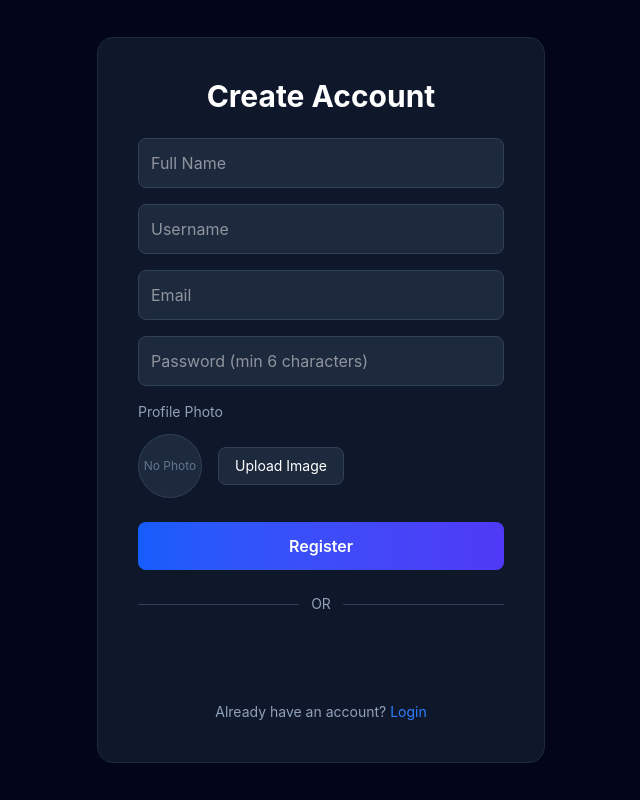
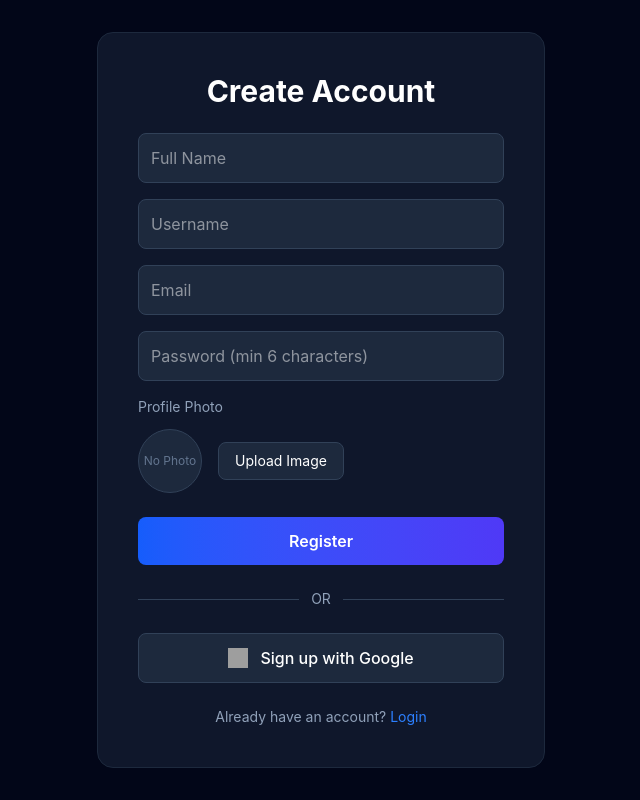
Before and after one commit to TejasNaradd/AI-EduHelp-Full-Stack-AI-Learning-Platform, a React (Vite) app in the folder client/: page /register in a window 1280 px wide. Shown: the whole page, without its empty margins (319-959 px from the left). Built offline with nearby package versions, Linux system fonts and the light colour scheme; no server answers; grey boxes are pictures that could not be loaded.

Commit message:
feat: replace GoogleLogin component with useGoogleLogin hook in Login and Register pages

```diff
--- a/client/src/pages/Login.jsx
+++ b/client/src/pages/Login.jsx
@@ -1,13 +1,13 @@
 import { useState } from "react";
 import { Link, useNavigate } from "react-router-dom";
-import { GoogleLogin } from "@react-oauth/google";
+import { useGoogleLogin } from "@react-oauth/google";
 import api from "../api/axios";
 import { motion } from "framer-motion";
 import { useAuth } from "../context/AuthContext.jsx";
 
 export default function Login() {
   const navigate = useNavigate();
-  const { fetchUser } = useAuth(); // ✅ important
+  const { fetchUser } = useAuth();
 
   const [identifier, setIdentifier] = useState("");
   const [password, setPassword] = useState("");
@@ -29,43 +29,36 @@ export default function Login() {
       }
 
       await api.post("/user/login", payload);
-
-      // ✅ refresh auth user immediately
       await fetchUser();
-
       navigate("/dashboard");
 
     } catch (error) {
-      setErrorMsg(
-        error.response?.data?.message || "Something went wrong"
-      );
+      setErrorMsg(error.response?.data?.message || "Something went wrong");
     } finally {
       setLoading(false);
     }
   };
 
-  const handleGoogleLogin = async (credentialResponse) => {
+  // ✅ changed to useGoogleLogin hook
+  const googleLogin = useGoogleLogin({
+    onSuccess: async (tokenResponse) => {
       setErrorMsg("");
       setLoading(true);
-
       try {
         await api.post("/user/google", {
-        idToken: credentialResponse.credential,
+          idToken: tokenResponse.credential,
         });
-
-      // ✅ refresh auth user
         await fetchUser();
-
         navigate("/dashboard");
-
       } catch (error) {
-      setErrorMsg(
-        error.response?.data?.message || "Google login failed"
-      );
+        setErrorMsg(error.response?.data?.message || "Google login failed");
       } finally {
         setLoading(false);
       }
-  };
+    },
+    onError: () => setErrorMsg("Google Login Failed"),
+    flow: "implicit",
+  });
 
   return (
     <div className="min-h-screen flex items-center justify-center bg-slate-950 text-white px-6">
@@ -120,18 +113,21 @@ export default function Login() {
           <div className="flex-1 h-px bg-slate-700" />
         </div>
 
-        <GoogleLogin
-          onSuccess={handleGoogleLogin}
-          onError={() => setErrorMsg("Google Login Failed")}
-          theme="filled_black"
-          size="large"
-          shape="pill"
-          useOneTap={false}
-          auto_select={false}
+        {/* ✅ custom Google button */}
+        <button
+          onClick={() => googleLogin()}
+          disabled={loading}
+          className="w-full flex items-center justify-center gap-3 px-4 py-3 bg-slate-800 border border-slate-700 rounded-lg hover:border-blue-500 transition text-white font-medium disabled:opacity-60"
+        >
+          <img
+            src="https://www.gstatic.com/firebasejs/ui/2.0.0/images/auth/google.svg"
+            className="w-5 h-5"
           />
+          Sign in with Google
+        </button>
 
         <p className="text-slate-400 text-sm mt-6 text-center">
-          Don’t have an account?{" "}
+          Don't have an account?{" "}
           <Link to="/register" className="text-blue-500">
             Register
           </Link>
--- a/client/src/pages/Register.jsx
+++ b/client/src/pages/Register.jsx
@@ -1,6 +1,6 @@
 import { useState } from "react";
 import { Link, useNavigate } from "react-router-dom";
-import { GoogleLogin } from "@react-oauth/google";
+import { useGoogleLogin } from "@react-oauth/google";
 import api from "../api/axios";
 import { motion } from "framer-motion";
 import { useAuth } from "../context/AuthContext.jsx";
@@ -60,16 +60,23 @@ export default function Register() {
     }
   };
 
-  const handleGoogleSignup = async (credentialResponse) => {
+  // ✅ changed to useGoogleLogin hook
+  const googleSignup = useGoogleLogin({
+    onSuccess: async (tokenResponse) => {
+      setError("");
       try {
         await api.post("/user/google", {
-        idToken: credentialResponse.credential,
+          idToken: tokenResponse.credential,
         });
+        await fetchUser();
         navigate("/dashboard");
       } catch (error) {
-      console.error("Google signup failed:", error);
+        setError(error.response?.data?.message || "Google signup failed");
       }
-  };
+    },
+    onError: () => setError("Google Signup Failed"),
+    flow: "implicit",
+  });
 
   return (
     <div className="min-h-screen flex items-center justify-center bg-slate-950 text-white px-6">
@@ -125,14 +132,12 @@ export default function Register() {
             className="w-full mb-4 p-3 bg-slate-800 border border-slate-700 rounded-lg focus:outline-none focus:border-blue-500"
           />
 
-          {/* Profile Upload */}
           <div className="mb-6">
             <label className="block text-sm text-slate-400 mb-3">
               Profile Photo
             </label>
 
             <div className="flex items-center gap-4">
-              {/* Avatar Preview */}
               <div className="w-16 h-16 rounded-full bg-slate-800 border border-slate-700 flex items-center justify-center overflow-hidden">
                 {profileImage ? (
                   <img
@@ -141,13 +146,10 @@ export default function Register() {
                     className="w-full h-full object-cover"
                   />
                 ) : (
-                  <span className="text-slate-500 text-xs">
-                    No Photo
-                  </span>
+                  <span className="text-slate-500 text-xs">No Photo</span>
                 )}
               </div>
 
-              {/* Upload Button */}
               <label className="cursor-pointer">
                 <input
                   type="file"
@@ -176,22 +178,23 @@ export default function Register() {
           </button>
         </form>
 
-        {/* Divider */}
         <div className="flex items-center my-6">
           <div className="flex-1 h-px bg-slate-700" />
           <span className="px-3 text-slate-400 text-sm">OR</span>
           <div className="flex-1 h-px bg-slate-700" />
         </div>
 
-        <GoogleLogin
-          onSuccess={handleGoogleSignup}
-          onError={() => console.log("Google Signup Failed")}
-          theme="filled_black"
-          size="large"
-          shape="pill"
-          useOneTap={false}
-          auto_select={false}
+        {/* ✅ custom Google button */}
+        <button
+          onClick={() => googleSignup()}
+          className="w-full flex items-center justify-center gap-3 px-4 py-3 bg-slate-800 border border-slate-700 rounded-lg hover:border-blue-500 transition text-white font-medium"
+        >
+          <img
+            src="https://www.gstatic.com/firebasejs/ui/2.0.0/images/auth/google.svg"
+            className="w-5 h-5"
           />
+          Sign up with Google
+        </button>
 
         <p className="text-slate-400 text-sm mt-6 text-center">
           Already have an account?{" "}
```
Lines whose indentation alone changed are shown as unchanged.
